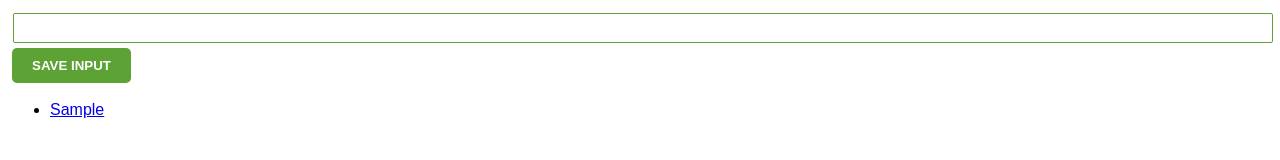
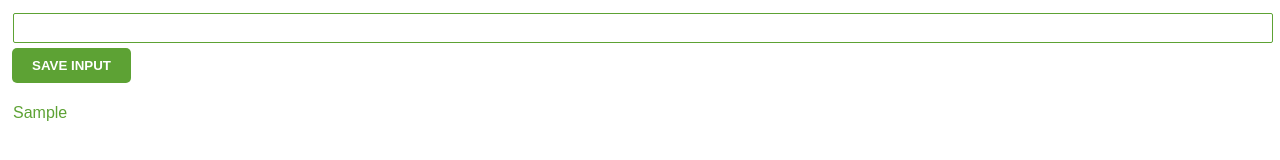
Before and after one commit to Kshitij-SinghKS/First-Chrome-Extension, a browser extension: page index.html in a window 1280 px wide. Both pictures are taken after typing "Sample" into the empty fields and a click on the button "SAVE INPUT". Drawn offline with Linux system fonts and the light colour scheme.

Commit message:
Ready to Deploy added manifest json file

```diff
--- a/index.css
+++ b/index.css
@@ -2,6 +2,7 @@ body {
     margin:0;
     padding:10px;
     font-family: Arial, Helvetica, sans-serif;
+    min-width: 400px;
 }
 #input-el{
     width: 100%;
@@ -29,3 +30,17 @@ body {
     margin: 2px;
     border-radius: 5px;
 }
+#ul-El{
+    list-style: none;
+    padding-left: 0;
+    margin-top: 16px;
+
+}
+#ul-El li{
+    padding: 3px;
+
+}
+#ul-El a{
+    text-decoration: none;
+    color: #5da234;
+}
```
Also changed, not shown: icon.jpg (added), manifest.json (added).
